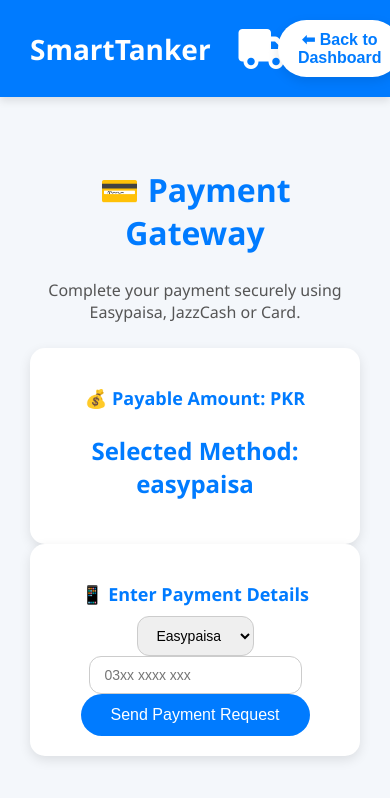
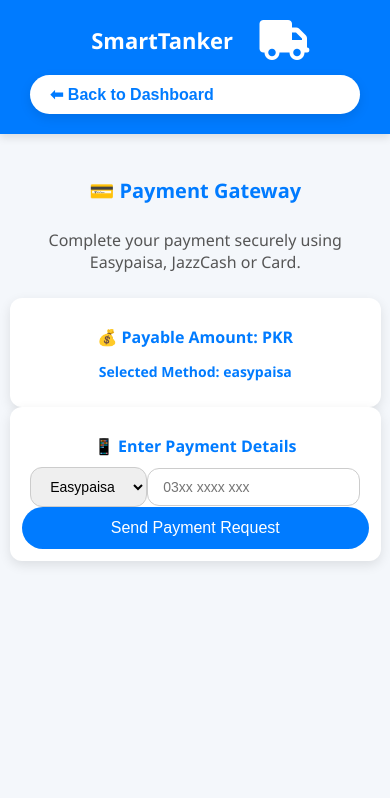
Before and after one commit to taimoor897/SmartTanker-System-Deployed, a React (Create React App) app in the folder frontend/: page /payment in a window 390 px wide. Shown: the top 798 px of the page. Built offline with nearby package versions, Linux system fonts and the light colour scheme; some icons are missing.

Commit message:
Update Dashboard.css

```diff
--- a/frontend/src/Dashboard.css
+++ b/frontend/src/Dashboard.css
@@ -1394,3 +1394,173 @@
 transform:scale(.95);
 
 }
+
+
+
+/* ==========================================
+   SMALL TABLETS
+========================================== */
+@media (max-width:768px){
+
+  .dashboard-header{
+    flex-direction:column;
+    align-items:center;
+    gap:15px;
+    text-align:center;
+  }
+
+  .header-left,
+  .header-right{
+    width:100%;
+    display:flex;
+    justify-content:center;
+  }
+
+  .dashboard-title{
+    font-size:26px;
+  }
+
+  .dashboard-cards{
+    grid-template-columns:1fr;
+  }
+
+  .tracking-grid{
+    grid-template-columns:1fr;
+  }
+
+  .dashboard-card,
+  .dashboard-card1{
+    padding:18px;
+  }
+
+  .leaflet-container{
+    height:400px;
+  }
+
+  .quick-action{
+    flex-direction:column;
+    align-items:center;
+  }
+
+  .quick-action button{
+    width:100%;
+    max-width:350px;
+  }
+
+}
+
+
+/* ==========================================
+   MOBILE PHONES
+========================================== */
+@media (max-width:576px){
+
+  .dashboard-container{
+    width:95%;
+    padding:10px;
+  }
+
+  .dashboard-title{
+    font-size:22px;
+  }
+
+  .dashboard-card,
+  .dashboard-card1{
+    padding:15px;
+    border-radius:12px;
+  }
+
+  .dashboard-card h3{
+    font-size:18px;
+  }
+
+  .dashboard-card p{
+    font-size:15px;
+  }
+
+  .leaflet-container{
+    height:320px;
+  }
+
+  .logout-btn,
+  .book-btn,
+  .submit-review-btn{
+    width:100%;
+    font-size:16px;
+  }
+
+  .star{
+    font-size:32px;
+  }
+
+  .review-box{
+    font-size:15px;
+  }
+
+}
+
+
+/* ==========================================
+   VERY SMALL DEVICES
+========================================== */
+@media (max-width:400px){
+
+  .dashboard-title{
+    font-size:20px;
+  }
+
+  .header-left h1{
+    font-size:22px;
+  }
+
+  .user-email{
+    font-size:12px;
+  }
+
+  .dashboard-card{
+    padding:12px;
+  }
+
+  .dashboard-card h3{
+    font-size:16px;
+  }
+
+  .dashboard-card p{
+    font-size:14px;
+  }
+
+  .leaflet-container{
+    height:280px;
+  }
+
+  .star{
+    font-size:28px;
+  }
+
+}
+
+
+
+
+.dashboard-cards{
+    display:grid;
+    grid-template-columns:repeat(auto-fit,minmax(250px,1fr));
+    gap:20px;
+}
+
+.tracking-grid{
+    display:grid;
+    grid-template-columns:repeat(auto-fit,minmax(320px,1fr));
+    gap:20px;
+}
+
+.leaflet-container{
+    width:100%;
+    height:500px;
+}
+
+.dashboard-card,
+.dashboard-card1{
+    width:100%;
+    box-sizing:border-box;
+}
```
